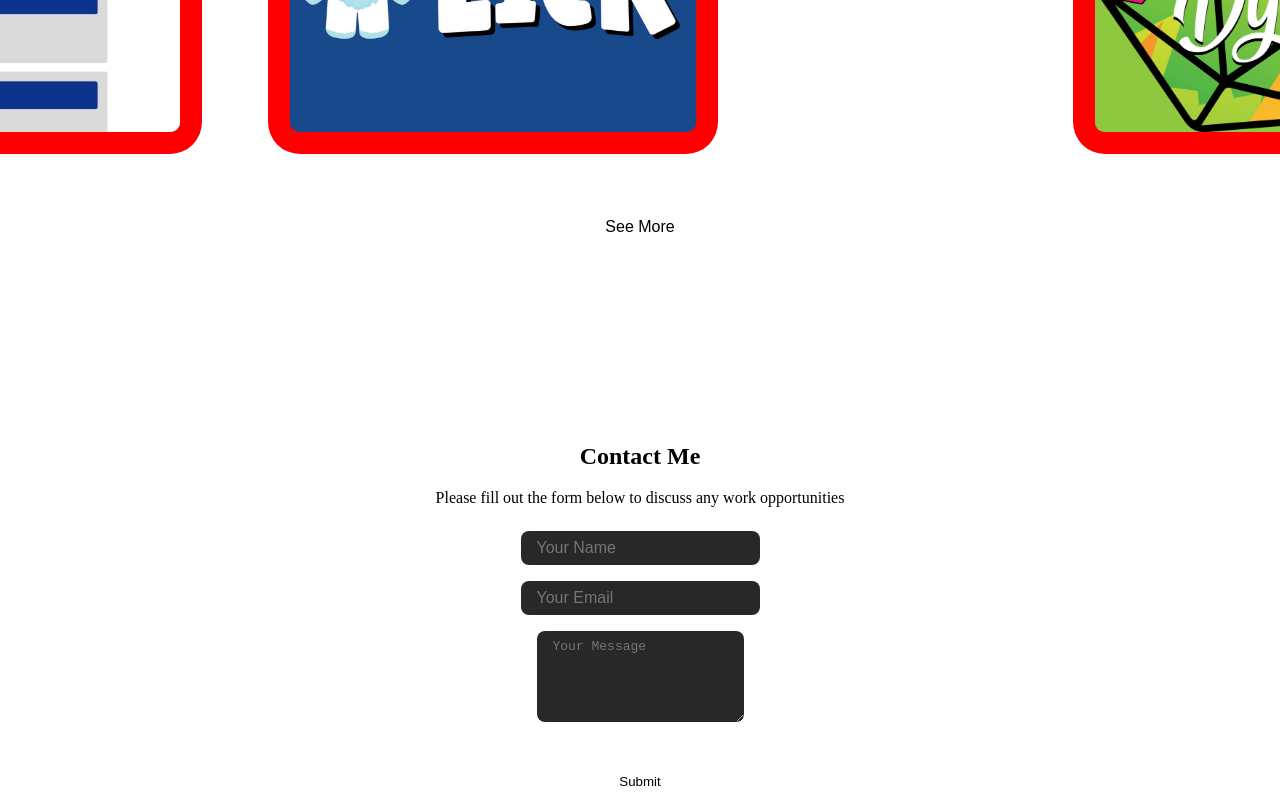
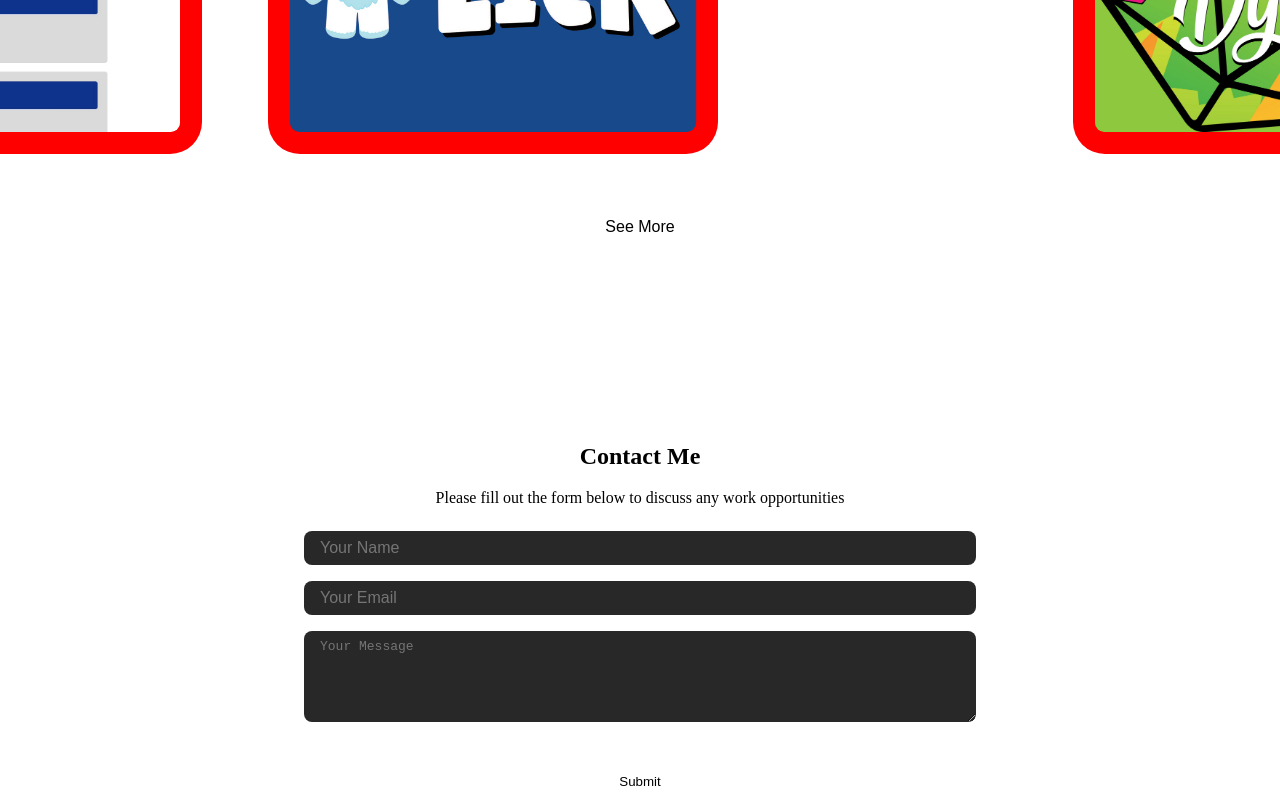
Before and after one commit to DakotaK92/Challenge-20-React-Portfolio, a React (Vite) app: page / in a window 1280 px wide. Shown: the part 2915-3715 px from the top of the page. Built offline with nearby package versions, Linux system fonts and the light colour scheme.

Commit message:
Update layout in contact

```diff
--- a/src/components/Contact/Contact.css
+++ b/src/components/Contact/Contact.css
@@ -28,7 +28,7 @@
 
 .name, .email, .msg {
     font-size: medium;
-    width: 100;
+    width: 100rem;
     max-width: 40rem;
     margin: 0.5rem;
     padding:  0.5rem 1rem;
```
